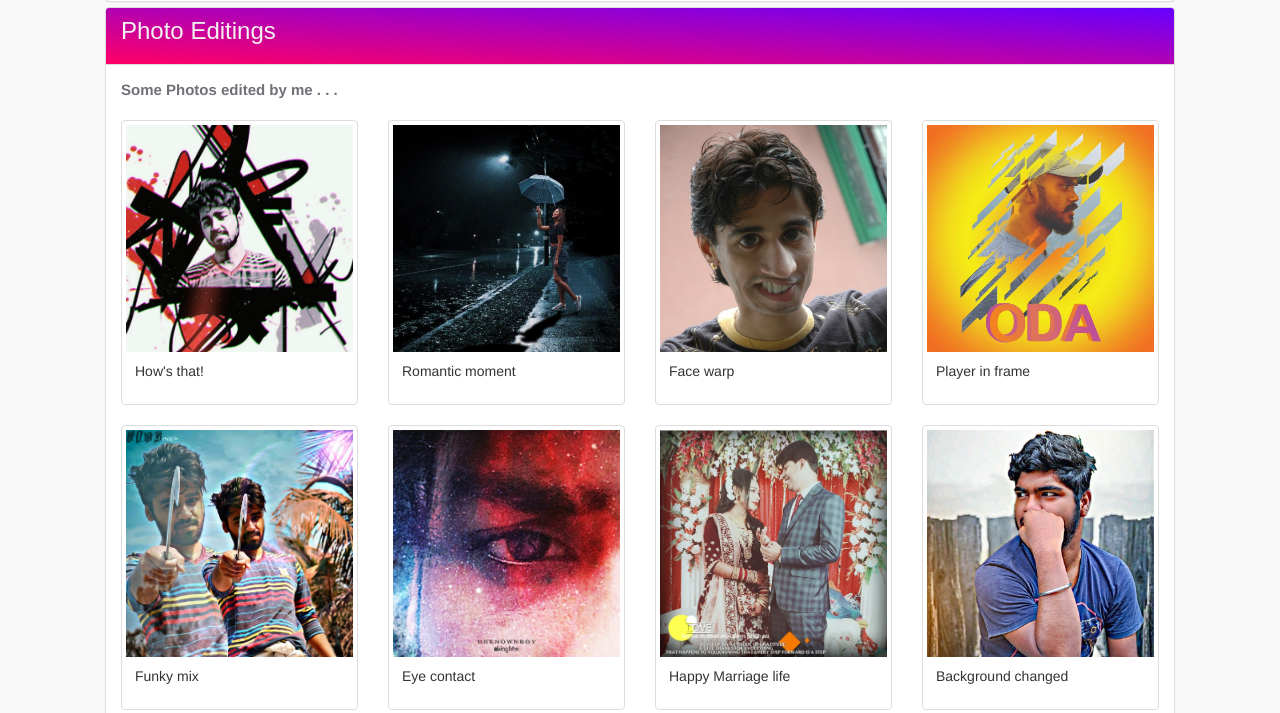
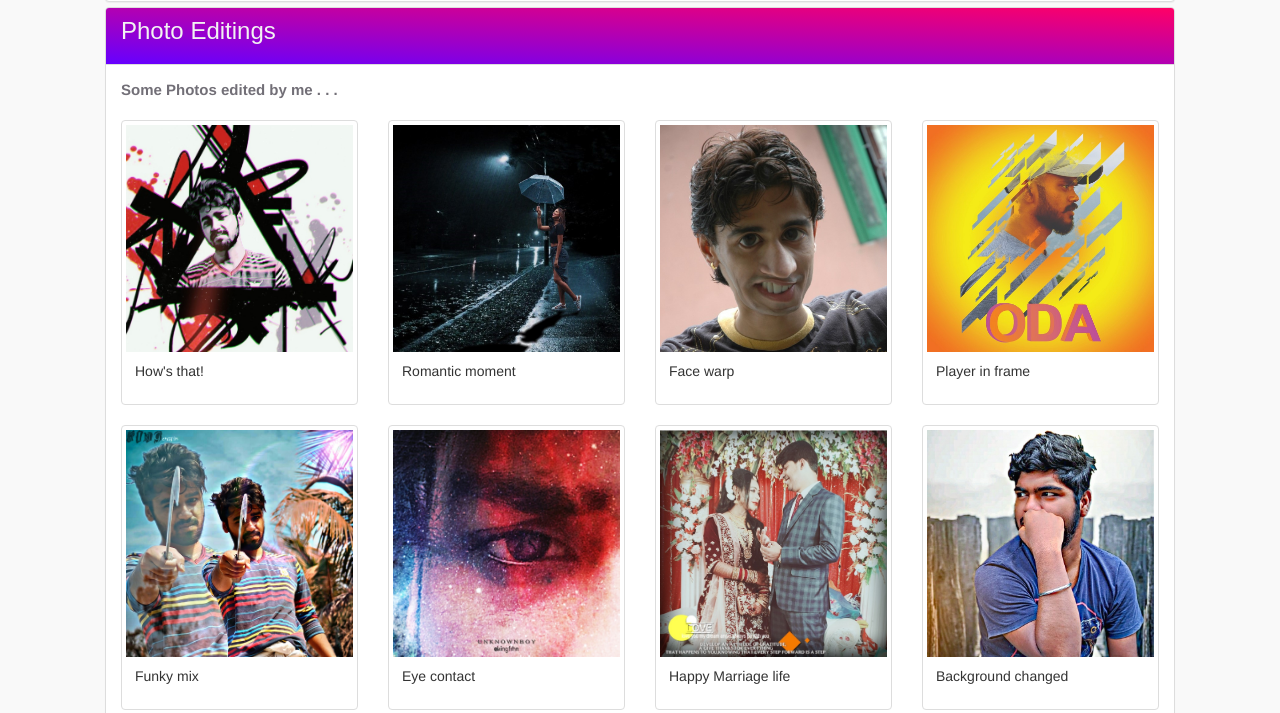
Before and after one commit to Kingfrhn/omarfarahan, a plain HTML site: page index.html in a window 1280 px wide. Shown: the part 2846-3559 px from the top of the page. Drawn offline with nearby package versions, Linux system fonts and the light colour scheme.

Commit message:
Update index.html

```diff
--- a/index.html
+++ b/index.html
@@ -266,7 +266,7 @@
 				</div>
 			  </div>
 			  <div class="panel panel-default">
-				<div class="panel-heading" style="background-image: linear-gradient(to top right,#ff0066, #6600ff);">
+				<div class="panel-heading" style="background-image: linear-gradient(to bottom left,#ff0066, #6600ff);">
 				  <h4 class="panel-title" style="color:#f2f2f2;">
 				  <p style="Font-size:24px;">Photo Editings</a>
 				  </h4>
```
